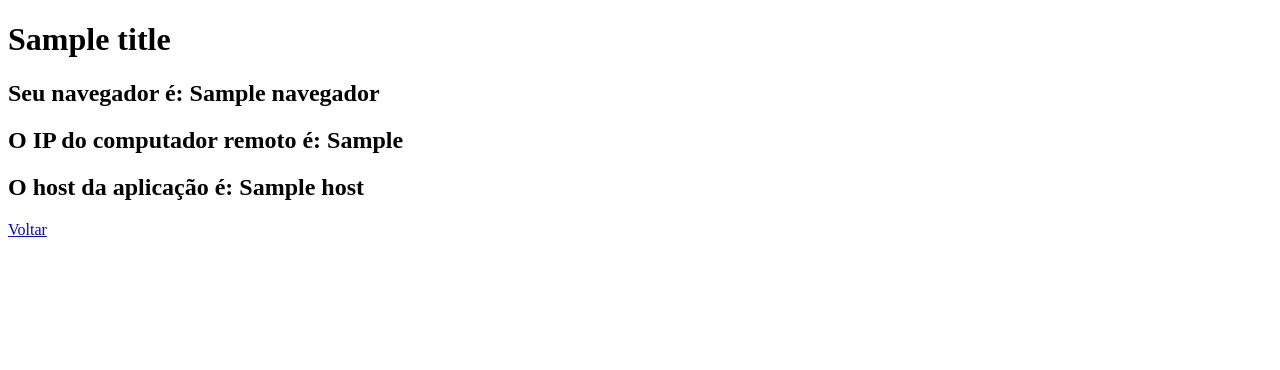
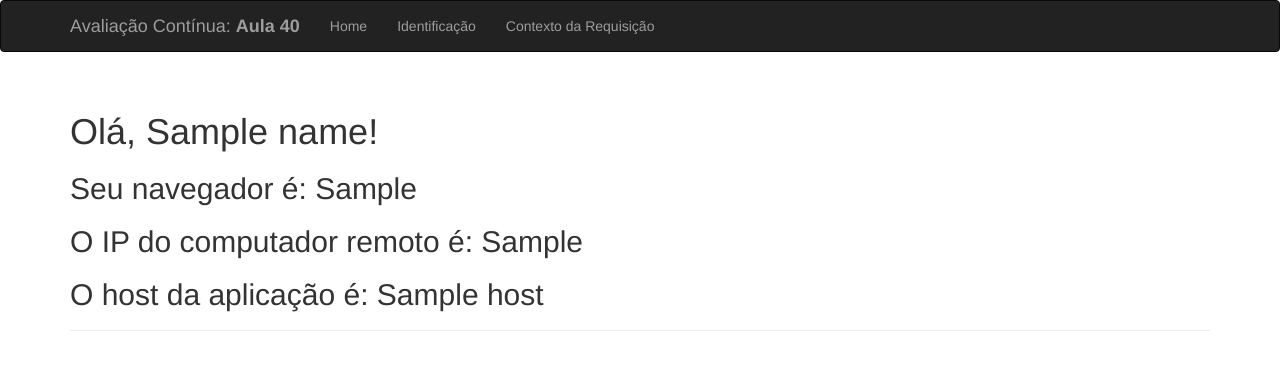
Before and after one commit to CPirone/Aula_040, a Flask app: template templates/contexto_requisicao.html in a window 1280 px wide. Shown: the top 370 px of the page. Run offline with Flask 3, Linux system fonts and the light colour scheme; the template is opened without the code that fills it: most values are stand-ins (such as "Sample title", 1, 10 or a date in 2020); some libraries are stand-ins or nearby versions.

Commit message:
Inclusão de itens na barra
Continuação após intervalo

```diff
--- a/main.py
+++ b/main.py
@@ -2,11 +2,38 @@ from datetime import datetime
 from flask import Flask, render_template
 from flask_bootstrap import Bootstrap
 from flask_moment import Moment
+from flask import request
 
 app = Flask(__name__)
 
 bootstrap = Bootstrap(app)
 moment = Moment(app)
+
+
+@app.route('/')
+def index():
+  return render_template('index.html', current_time=datetime.utcnow())
+
+
+@app.route('/user/<name>/<prontuario>/<instituicao>')
+def user(name, prontuario, instituicao):
+  return render_template('user.html',
+                         name=name,
+                         prontuario=prontuario,
+                         instituicao=instituicao)
+
+
+@app.route('/contexto_requisicao/<name>')
+def contexto_requisicao(name, navegador=None, ip=None, host=None):
+  navegador = request.user_agent.browser
+  ip = request.remote_addr
+  host = request.host
+
+  return render_template('contexto_requisicao.html',
+                         name=name,
+                         navegador=navegador,
+                         ip=ip,
+                         host=host)
 
 
 @app.errorhandler(404)
@@ -17,13 +44,3 @@ def page_not_found(e):
 @app.errorhandler(500)
 def internal_server_error(e):
   return render_template('500.html'), 500
-
-
-@app.route('/')
-def index():
-  return render_template('index.html', current_time=datetime.utcnow())
-
-
-@app.route('/user/<name>')
-def user(name):
-  return render_template('user.html', name=name)
--- a/templates/base.html
+++ b/templates/base.html
@@ -18,11 +18,13 @@
                 <span class="icon-bar"></span>
                 <span class="icon-bar"></span>
             </button>
-            <a class="navbar-brand" href="/">Flasky</a>
+            <a class="navbar-brand" href="/">Avaliação Contínua: <b>Aula 40</b></a>
         </div>
         <div class="navbar-collapse collapse">
             <ul class="nav navbar-nav">
                 <li><a href="/">Home</a></li>
+                <li><a href="/user/Cleber Pirone/PT3008649/IFSP - Campus Pirituba">Identificação</a></li>
+                <li><a href="/contexto_requisicao/Cleber Pirone">Contexto da Requisição</a></li>
             </ul>
         </div>
     </div>
--- a/templates/contexto_requisicao.html
+++ b/templates/contexto_requisicao.html
@@ -1,13 +1,12 @@
-<!DOCTYPE html>
-<html>
-<head>
-    <title>{{ title }}</title>
-</head>
-<body>
-    <h1>{{ title }}</h1>
-    <h2>Seu navegador é: {{ navegador }}</h2>
-    <h2>O IP do computador remoto é: {{ ip }}</h2>
+{% extends "base.html" %}
+
+{% block title %}Flasky{% endblock %}
+
+{% block page_content %}
+<div class="page-header">
+    <h1>Olá, {{ name }}!</h1>
+    <h2>Seu navegador é: {{ user_agent }}</h2>
+    <h2>O IP do computador remoto é: {{ remote_ip }}</h2>
     <h2>O host da aplicação é: {{ host }}</h2>
-    <p><a href="/">Voltar</a></p>
-</body>
-</html>
+</div>
+{% endblock %}
--- a/templates/index.html
+++ b/templates/index.html
@@ -4,7 +4,7 @@
 
 {% block page_content %}
 <div class="page-header">
-    <h1>Fala, amigo!</h1>
+    <h1>Dados da Última Atualização:</h1>
 </div>
 <p>The local date and time is {{ moment(current_time).format('LLL') }}.</p>
 <p>That was {{ moment(current_time).fromNow(refresh=True) }}.</p>
--- a/templates/user.html
+++ b/templates/user.html
@@ -4,6 +4,8 @@
 
 {% block page_content %}
 <div class="page-header">
-    <h1>Hello, {{ name }}!</h1>
+    <h1>Olá, {{ name }}!</h1>
+    <h2>Prontuário: {{ prontuario }}</h2>
+    <h2>Instituição: {{ instituicao }}</h2>
 </div>
 {% endblock %}
```
Also changed, not shown: templates/identificacao.html (deleted, +0 -13 lines), static/favicon.ico (added).
